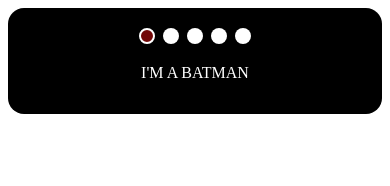
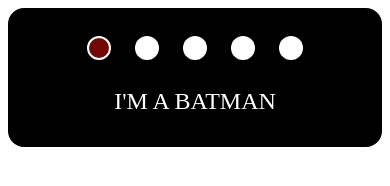
Before and after one commit to Olgamalk/CSS-Mem-Slider, a plain HTML site: page index.html in a window 390 px wide. Drawn offline with Linux system fonts and the light colour scheme; a script that the page names is missing.

Commit message:
fix: update style.css (Mon, May, 16, 2022 07:15:47 PM)

```diff
--- a/style.css
+++ b/style.css
@@ -162,19 +162,10 @@ label,
   .slider-item {
     max-width: 94vw;
   }
-  label {
-      width: 1.5rem;
-      height: 1.5rem;
-  }
   #active {
       display: flex;
       align-items: center;
   }
-  #active label span {
-      width: 1rem;
-      height: 1rem;
-  }
-
   #slider-one:checked ~ .slides-text #active label:nth-child(1) span,
   #slider-two:checked ~ .slides-text #active label:nth-child(2) span,
   #slider-three:checked ~ .slides-text #active label:nth-child(3) span,
@@ -183,7 +174,7 @@ label,
       border: 0.15rem solid white;
   }
   li {
-      font-size: 1rem;
+      /* font-size: 1rem; */
       text-align: center;
   }
 }
```
